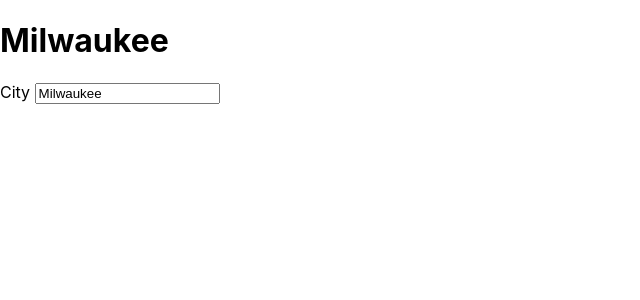
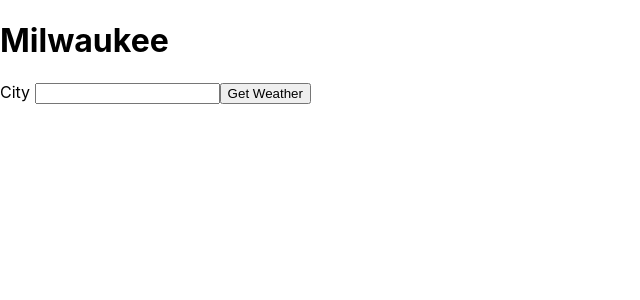
Before and after one commit to jessicargleason/weather-project, a React (Create React App) app in the folder weather-project/: page / in a window 1280 px wide. Shown: the top 300 px of the page, without its empty margins (0-640 px from the left). Built offline with nearby package versions, Linux system fonts and the light colour scheme.

Commit message:
Getting city on form submit

```diff
--- a/weather-project/src/components/City.js
+++ b/weather-project/src/components/City.js
@@ -1,12 +1,19 @@
-import React, { useState } from 'react';
+import React, { useState, useRef } from 'react';
 
 export default function City() {
   const [city, setCity] = useState("Milwaukee");
+  const refInput = useRef(null);
+  const onFormSubmit = () => {
+      setCity(refInput.current.value);
+  }
   return (
     <>
     <h1>{city}</h1>
-    <label for="city">City </label>
-    <input id="city" type="text" value={city} onChange={e => setCity(e.target.value)} />
+    <form>
+        <label htmlFor="city">City </label>
+        <input id="city" type="text" ref={refInput} />
+        <button type="button" onClick={onFormSubmit}>Get Weather</button>
+    </form>
     </>
   )
 }
```
